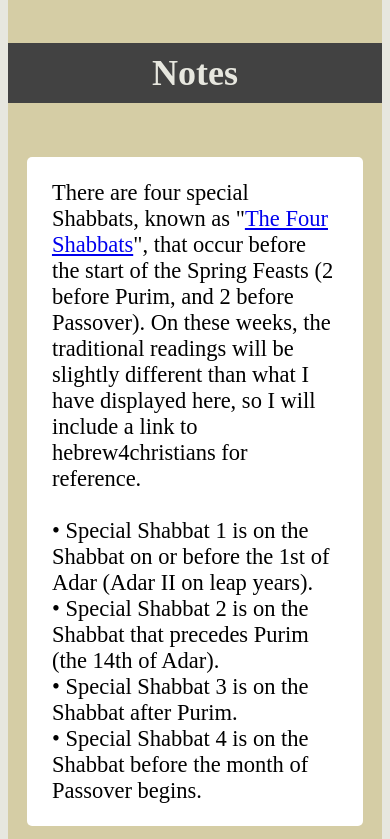
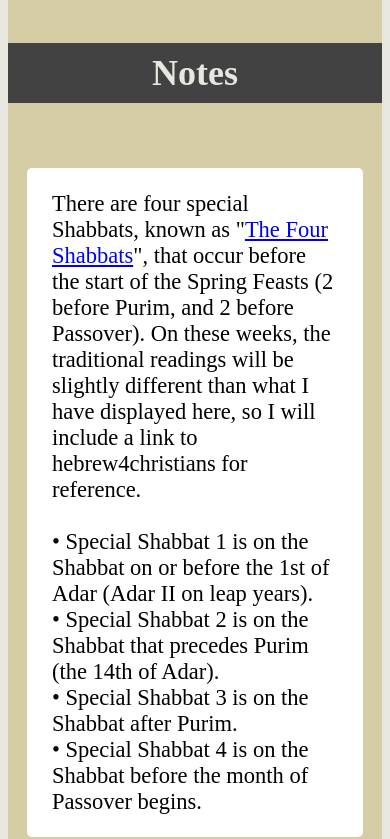
Before and after one commit to Daniel-Thompson-91/weekly-readings, a plain HTML site: page index.html in a window 390 px wide. Shown: the part 945-1784 px from the top of the page. Drawn offline with Linux system fonts and the light colour scheme.

Commit message:
update notes container and big box styles

```diff
--- a/resources/css/styles.css
+++ b/resources/css/styles.css
@@ -163,15 +163,12 @@ body {
   }
 
   .notes-container {
-    height: 42rem;
+    height: 58rem;
     width: 100%;
-    padding: 3rem 0;
-    height: 100%;
   }
 
   .big-box {
     width: 90%;
-    margin-bottom: 3rem;
   }
 
   .big-box-content p {
```
